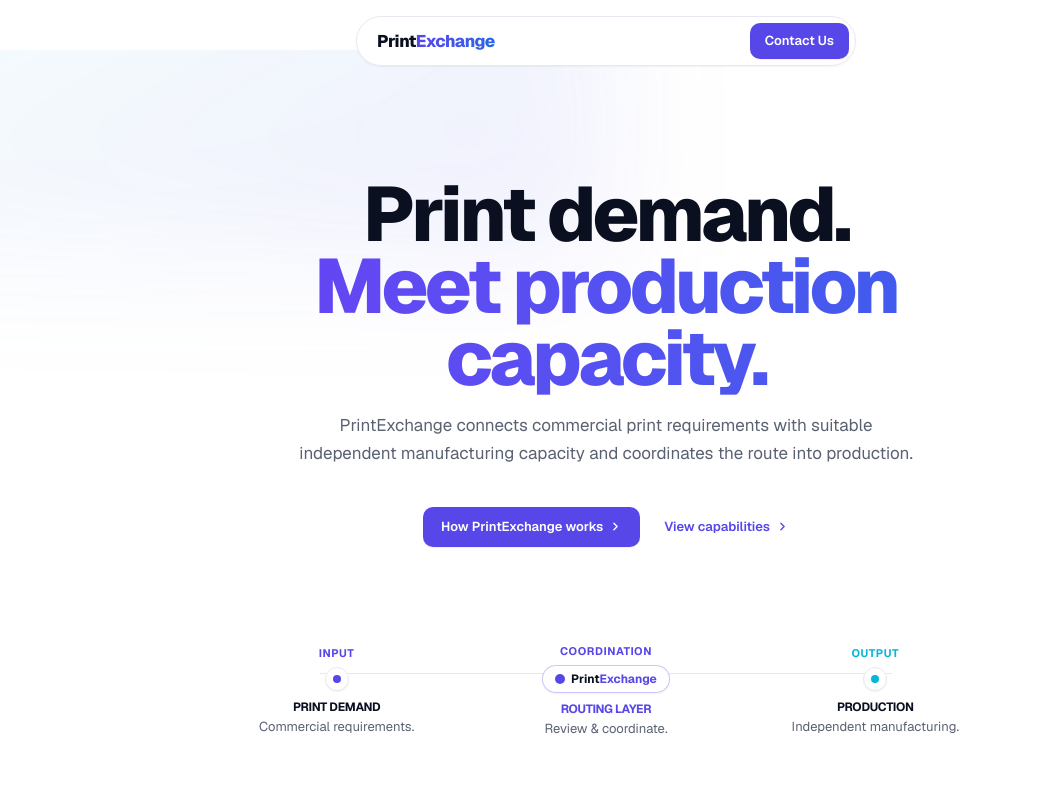
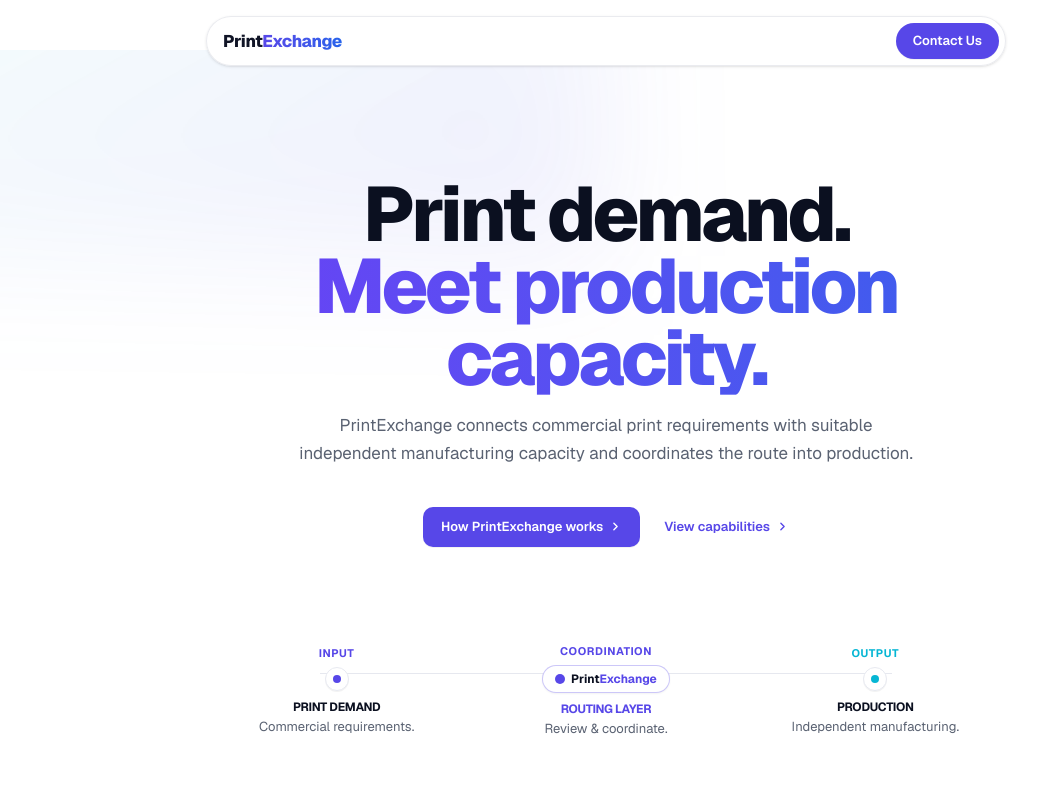
Before and after one commit to MrShaunLewisKing/RelayPrint, a Next.js app: page / in a window 1280 px wide. Shown: the top 800 px of the page, without its empty margins (34-1071 px from the left). Built offline with nearby package versions, Linux system fonts and the light colour scheme.

Commit message:
V1.4.1 - Fix navbar width and Contact Us button shape

```diff
--- a/components/home/HomeHeader.tsx
+++ b/components/home/HomeHeader.tsx
@@ -1,6 +1,6 @@
 'use client';
 
-// Preline UI Free Block: Compact Floating Brand Header
+// Preline UI Free Block: Approved Floating Navbar Shell (Restored Proportions)
 // Category: Marketing → Floating Headers
 // Brand: PrintExchange
 
@@ -25,31 +25,31 @@
 
   return (
     <header
-      className={`sticky z-50 pointer-events-none transition-all duration-250 ease-out px-3 sm:px-6 ${
+      className={`sticky z-50 pointer-events-none transition-all duration-250 ease-out ${
         isScrolled ? 'top-2.5' : 'top-4'
       }`}
     >
       <nav
-        className={`pointer-events-auto relative w-full min-w-[300px] sm:min-w-[440px] sm:max-w-[500px] mx-auto bg-white/95 backdrop-blur-md border border-[#E7E9F0] rounded-full p-1.5 ps-4 sm:ps-5 flex items-center justify-between gap-x-4 transition-all duration-250 ${
-          isScrolled ? 'shadow-md shadow-gray-900/5' : 'shadow-xs'
+        className={`pointer-events-auto relative mx-auto w-[calc(100vw-24px)] sm:w-[800px] max-w-[calc(100vw-32px)] h-[50px] bg-white/95 backdrop-blur-md border border-gray-200/80 rounded-full pl-4 pr-1.5 flex items-center justify-between transition-all duration-250 ${
+          isScrolled ? 'shadow-md shadow-gray-900/5' : 'shadow-sm'
         }`}
       >
-        {/* Left Side: Clean Text-Only PrintExchange Wordmark */}
+        {/* Left Side: Clean Branded PrintExchange Wordmark */}
         <Link
           href="/"
           className="flex items-center shrink-0 focus:outline-hidden focus:opacity-80 py-1"
           aria-label="PrintExchange Home"
         >
-          <span className="text-[17px] font-[750] tracking-[-0.03em] text-[#0B1020] leading-none">
+          <span className="text-[17px] font-[750] tracking-tight text-[#101426] leading-none">
             Print<span className="bg-linear-to-r from-[#5747E8] to-[#2563EB] bg-clip-text text-transparent">Exchange</span>
           </span>
         </Link>
 
-        {/* Right Side: Exact Clean Contact Us Button */}
+        {/* Right Side: Restored Approved Contact Us Pill Button */}
         <div className="flex items-center shrink-0">
           <Link
             href="/contact"
-            className="inline-flex justify-center items-center h-[36px] px-[15px] text-[13px] font-semibold rounded-[10px] bg-[#5747E8] text-white hover:bg-[#4C3DD6] focus:outline-hidden transition-colors shadow-2xs"
+            className="inline-flex justify-center items-center h-[34px] sm:h-[36px] px-[13px] sm:px-[17px] text-[12.5px] sm:text-[13px] font-semibold rounded-full bg-[#5747E8] text-white hover:bg-[#4C3DD6] focus:outline-hidden transition-colors shadow-2xs"
           >
             Contact Us
           </Link>
```
